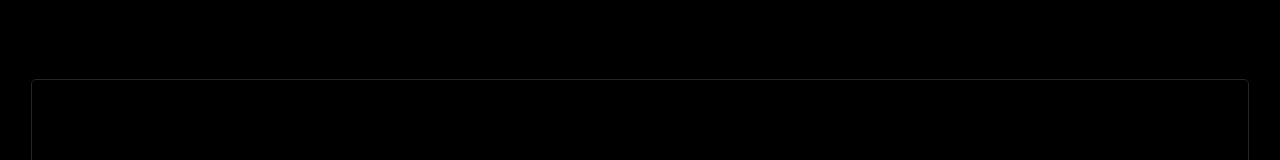
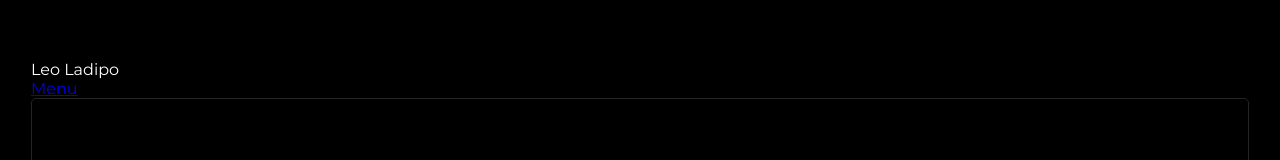
Before and after one commit to Dedition/oldPort, a React (Create React App) app in the folder leo-portfolio/: page / in a window 1280 px wide. Shown: the top 160 px of the page. Built offline with nearby package versions, Linux system fonts and the light colour scheme.

Commit message:
Added navbar

```diff
--- a/leo-portfolio/src/App.js
+++ b/leo-portfolio/src/App.js
@@ -11,6 +11,7 @@ import About from './components/AboutPage/About';
 import Projects from './components/ProjectsPage/Projects';
 import Work from './components/WorkPage/Work';
 import Contact from './components/ContactPage/Contact';
+import Navbar from "./components/NavbarPage/Navbar.js";
 // import NotFound from './components/NotFoundPage/NotFound';
 
 //*                           Context
@@ -26,6 +27,7 @@ function App() {
 
   return (
     <BrowserRouter>
+      <Navbar />
       <MenuContext.Provider value={{ menuText, setMenuText }}>
         <AnimatePresence exitBeforeEnter>
           <Routes>
--- /dev/null
+++ b/leo-portfolio/src/components/NavbarPage/Navbar.js
@@ -0,0 +1,20 @@
+import { Link } from "react-router-dom";
+
+const Navbar = () => {
+
+    return (
+        <div className="Navbar">
+            <nav>
+                <span>Leo Ladipo</span>
+                <div>
+                    <>
+                        <Link to="/">Menu</Link>
+                        <div className="MenuList__indicator"></div>
+                    </>
+                </div>
+            </nav>
+        </div>
+    );
+}
+
+export default Navbar;
```
